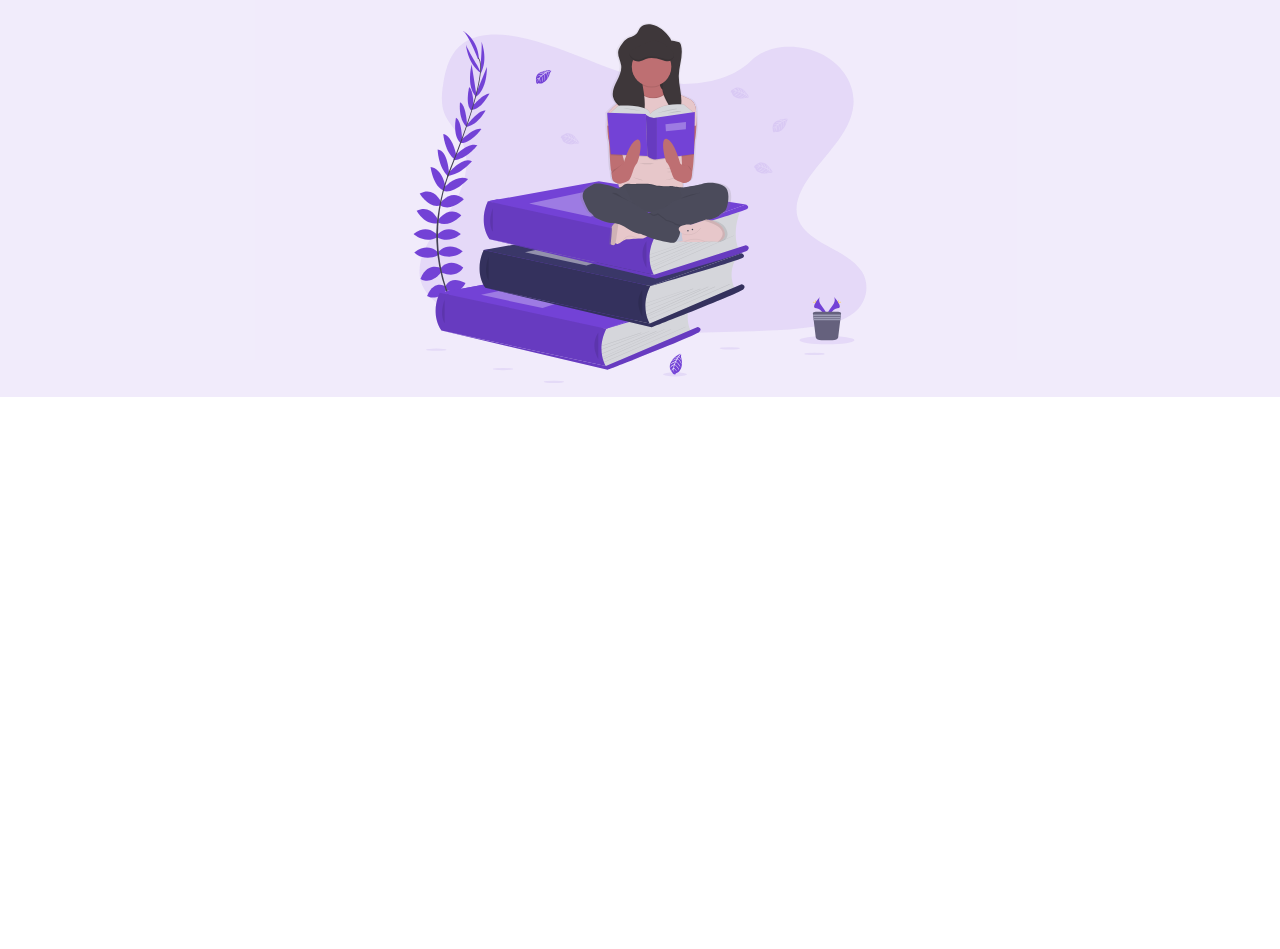
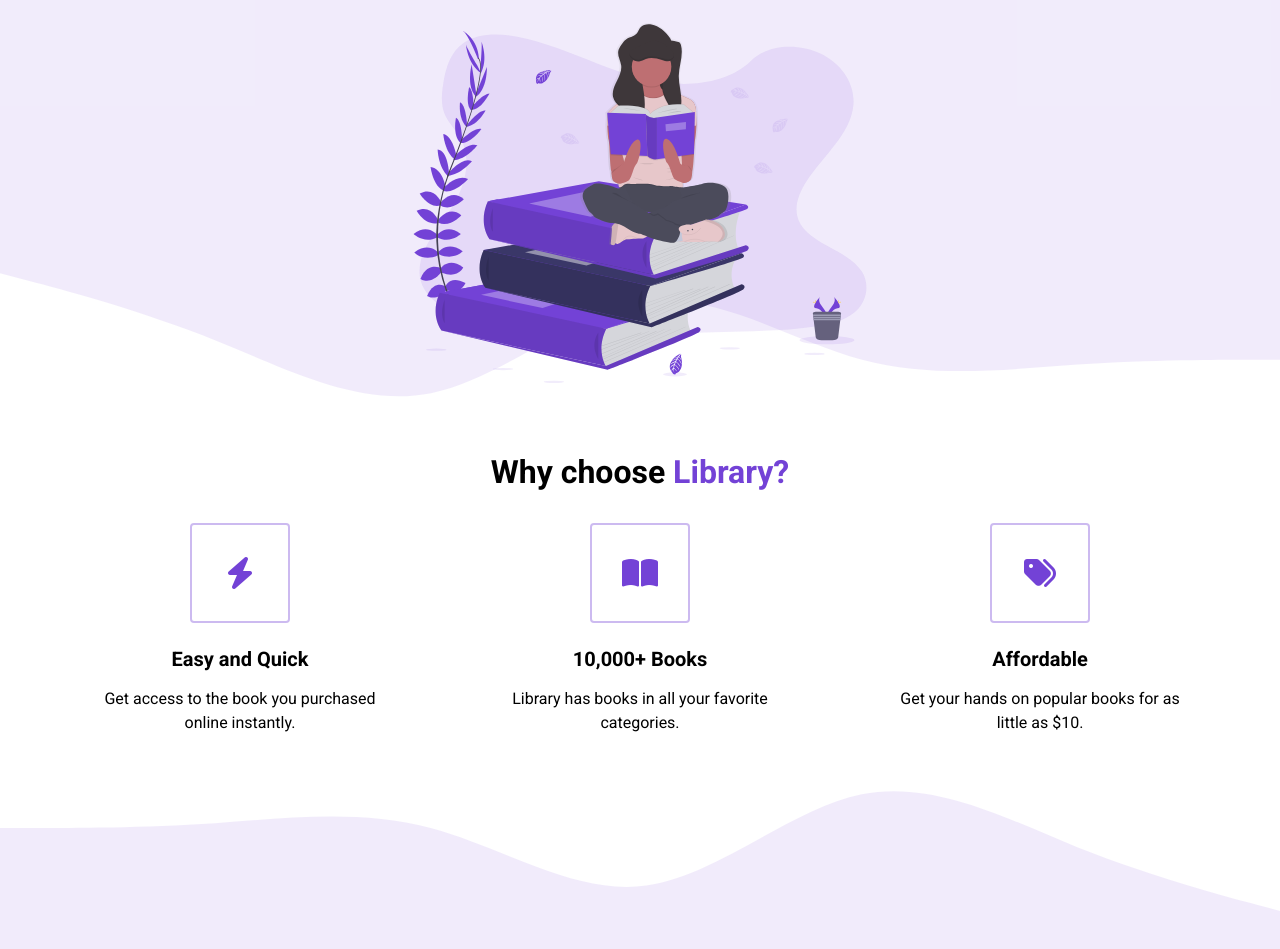
Before and after one commit to nagibjj/E-Commerce, a plain HTML site: page index.html in a window 1280 px wide. Shown: the part 403-1352 px from the top of the page. Before the commit the page ends 830 px from the top, so only its background shows below. Drawn offline with Linux system fonts and the light colour scheme.

Commit message:
finished the highlights section

```diff
--- a/index.html
+++ b/index.html
@@ -1,17 +1,20 @@
 <!DOCTYPE html>
 <html lang="en">
+
 <head>
-    <meta charset="UTF-8">
-    <meta http-equiv="X-UA-Compatible" content="IE=edge">
-    <meta name="viewport" content="width=device-width, initial-scale=1.0">
+    <meta charset="UTF-8" />
+    <meta http-equiv="X-UA-Compatible" content="IE=edge" />
+    <meta name="viewport" content="width=device-width, initial-scale=1.0" />
     <title>Library</title>
-    <link rel="stylesheet" href="./styles.css">
+    <link rel="stylesheet" href="./styles.css" />
+    <script src=" https://kit.fontawesome.com/c8e4d183c2.js" crossorigin="anonymous"></script>
 </head>
+
 <body>
     <section id="landing">
         <nav>
             <div class="nav__container">
-                <img src="./assets/Library.svg" class="logo" alt="Logo">
+                <img src="./assets/Library.svg" class="logo" alt="Logo" />
                 <ul class="nav__links">
                     <li><a href="#" class="nav__link">Home</a></li>
                     <li><a href="#" class="nav__link">Contact</a></li>
@@ -23,14 +26,74 @@
             <div class="header__container">
                 <div class="header__description">
                     <h1>US's most awarded online library platform</h1>
-                    <h2>Find your dream book with <span class="purple">Library</span></h2>
+                    <h2>
+                        Find your dream book with <span class="purple">Library</span>
+                    </h2>
                     <button class="btn">Browse Books</button>
                 </div>
                 <figure class="header__img--wrapper">
-                    <img src="./assets/Undraw_Books.svg" alt="Header Pic">
+                    <img src="./assets/Undraw_Books.svg" alt="Header Pic" />
                 </figure>
             </div>
         </header>
     </section>
+
+    <main>
+        <section id="highlights">
+            <div class="container">
+                <div class="row">
+                    <h2 class="section__title">
+                        Why choose <span class="purple">Library?</span>
+                    </h2>
+                    <div class="highlight__wrapper">
+                        <div class="highlight">
+                            <div class="highlight__img">
+                                <i class="fas fa-bolt"></i>
+                            </div>
+                            <h3 class="highlight__subtitle">Easy and Quick</h3>
+                            <p class="highlight__para">
+                                Get access to the book you purchased online instantly.
+                            </p>
+                        </div>
+                        <div class="highlight">
+                            <div class="highlight__img">
+                                <i class="fas fa-book-open"></i>
+                            </div>
+                            <h3 class="highlight__subtitle">10,000+ Books</h3>
+                            <p class="highlight__para">
+                                Library has books in all your favorite categories.
+                            </p>
+                        </div>
+                        <div class="highlight">
+                            <div class="highlight__img">
+                                <i class="fas fa-tags "></i>
+                            </div>
+                            <h3 class="highlight__subtitle">Affordable</h3>
+                            <p class="highlight__para">
+                                Get your hands on popular books for as little as $10.
+                            </p>
+                        </div>
+                    </div>
+                </div>
+            </div>
+        </section>
+
+         <section id="features">
+            <div class="container">
+                <div class="row">
+
+                </div>
+            </div>
+        </section>
+
+       <!-- <section id="recent">
+            <div class="container">
+                <div class="row">
+
+                </div>
+            </div>
+        </section> -->
+    </main>
 </body>
+
 </html>
--- a/styles.css
+++ b/styles.css
@@ -7,12 +7,21 @@
     font-family: 'Roboto', sans-serif;
 }
 
+body{
+    max-width: 100vw;
+    overflow-x: hidden;
+}
+
 .purple{
     color: #7342d6;
 }
 
 a{
     text-decoration: none;
+}
+
+p{
+    line-height: 1.5;
 }
 
 img{
@@ -77,6 +86,16 @@ li{
     background-color: rgba(115, 66, 214, 0.1);
 }
 
+.container{
+    padding: 56px 0;
+}
+
+.row{
+    width: 100%;
+    max-width: 1200px;
+    margin: 0 auto;
+}
+
 /* Header*/
 
 header{
@@ -132,4 +151,84 @@ button:active{
 
 .header__img--wrapper{
     padding: 20px;
+    z-index: 2;
 }
+
+/* Highlights */
+
+#highlights{
+    position: relative;
+    max-width: 100vw;
+}
+
+#highlights:before{
+    background: url(/assets/wave.svg);
+    content: "";
+    position: absolute;
+    width: 101vw;
+    height: 12vw;
+    top: 1px;
+    left: 0;
+    z-index: 1;
+    background-size: cover;
+    background-repeat: no-repeat;
+    transform: translateY(-100%);
+}
+
+#highlights:after{
+    background: url(/assets/wave.svg);
+    content: "";
+    position: absolute;
+    width: 101vw;
+    height: 12vw;
+    bottom: 1px;
+    left: 0;
+    z-index: 1;
+    background-size: cover;
+    background-repeat: no-repeat;
+    transform: translateY( 100%) rotate(180deg);
+}
+
+.highlight__wrapper{
+    display: flex;
+}
+
+.highlight{
+    padding: 0 24px;
+    width: calc(100% / 3);
+    display: flex;
+    flex-direction: column;
+    align-items: center;
+    justify-content: center;
+}
+
+.highlight__img{
+    border: 2px solid #7342d65d;
+    color: #7342d6 ;
+    width: 100px;
+    height: 100px;
+    display: flex;
+    align-items: center;
+    justify-content: center;
+    border-radius: 4px;
+    font-size: 32px;
+    margin-bottom: 24px;
+}
+
+.highlight__para{
+    text-align: center;
+    max-width: 280px;
+}
+
+.highlight__subtitle{
+    font-size: 20px;
+    margin-bottom: 16px;
+    text-align: center;
+}
+
+/* Features */
+
+#features{
+    background-color: rgba(115, 66, 214, 0.1);
+    height: 1000px;
+}
```
Also changed, not shown: 1 other file.
